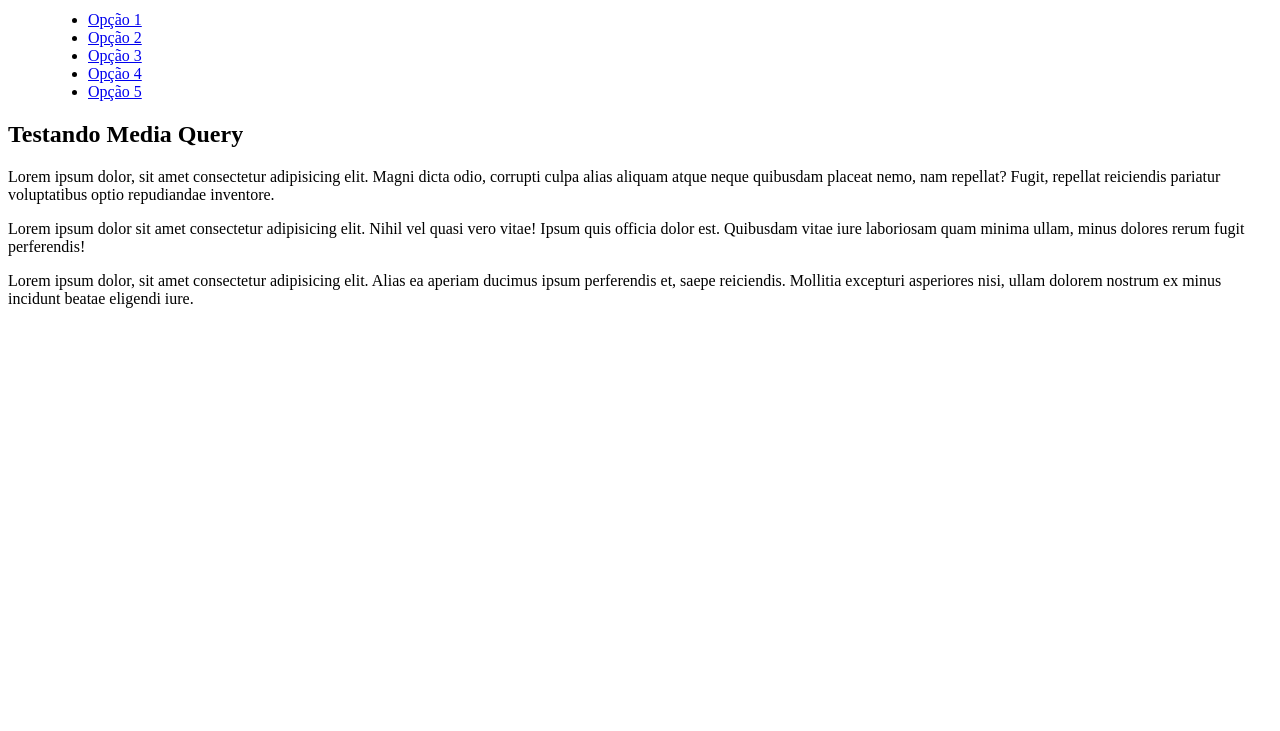
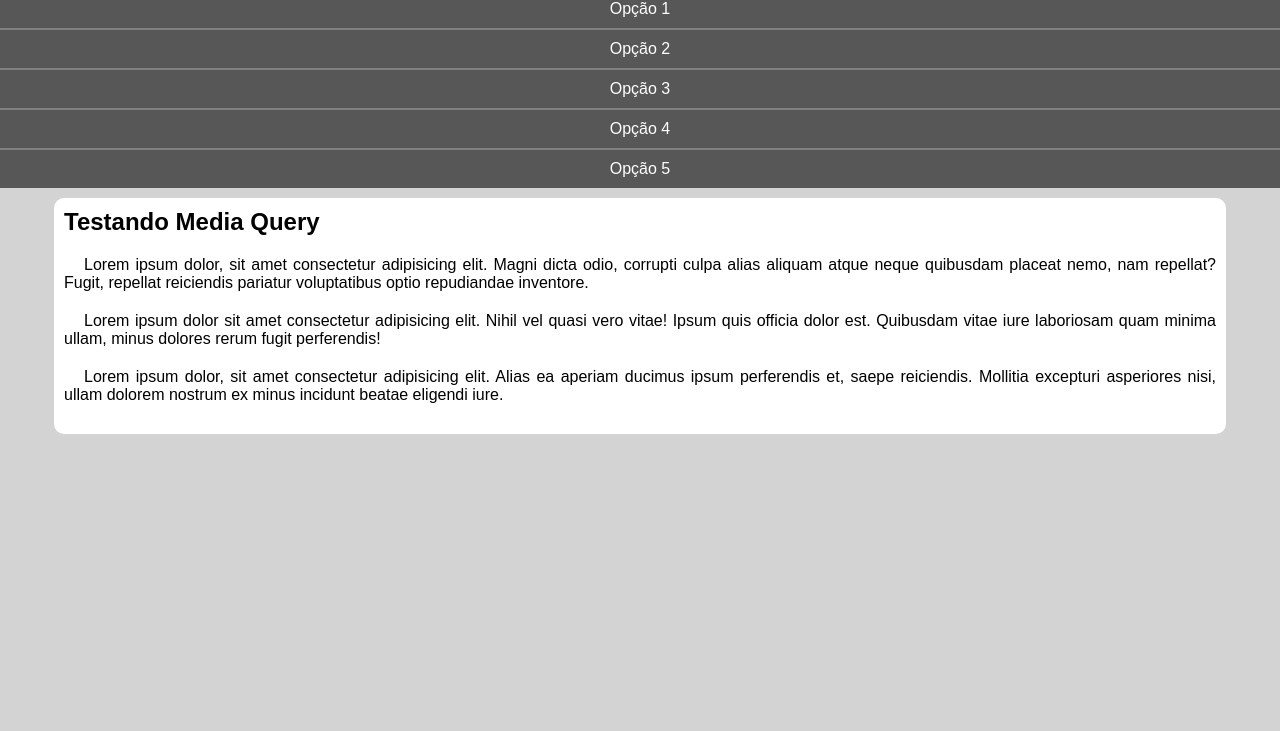
Before and after one commit to gustavolettiere/html-css, a plain HTML site: page exercicios/ex026/mq005/index.html in a window 1280 px wide. Shown: the part 69-800 px from the top of the page. Drawn offline with Linux system fonts and the light colour scheme.

Commit message:
Update style.css

```diff
--- a/exercicios/ex026/mq005/estilos/style.css
+++ b/exercicios/ex026/mq005/estilos/style.css
@@ -1 +1,62 @@
 @charset "UTF-8";
+
+*{
+    font-family: Arial, Helvetica, sans-serif;
+
+    margin: 0px;
+    padding: 0px;
+}
+
+body, html{
+    background-color: lightgrey;
+}
+
+header{
+    background-color: gray;
+}
+
+header > h1{
+    padding: 10px;
+    text-align: center;
+}
+
+menu{
+    display: block;
+}
+
+menu > ul{
+    list-style-type: none;
+}
+
+menu > ul > li > a{
+    display: block;
+    padding: 10px;
+    text-decoration: none;
+    text-align: center;
+    background-color: rgb(87, 87, 87);
+    color: white;
+    border-top: 2px solid gray;
+}
+
+menu > ul > li > a:hover{
+    background-color: gray;
+}
+
+main{
+    width: 90vw;
+    background-color: white;
+    margin: auto;
+    margin-top: 10px;
+    padding: 10px;
+    border-radius: 10px;
+}
+
+article > h2{
+    padding-bottom: 20px;
+}
+
+article > p{
+    text-align: justify;
+    margin-bottom: 20px;
+    text-indent: 20px;
+}
```
